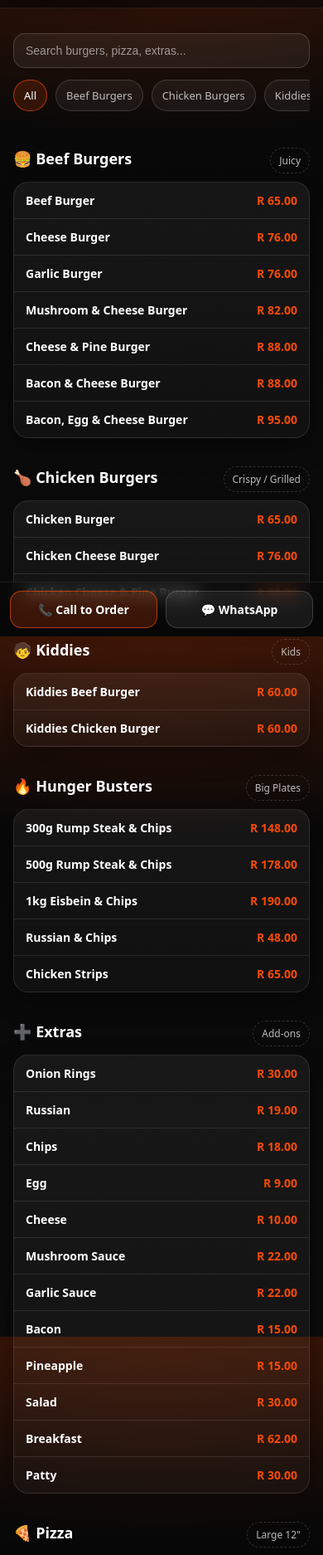
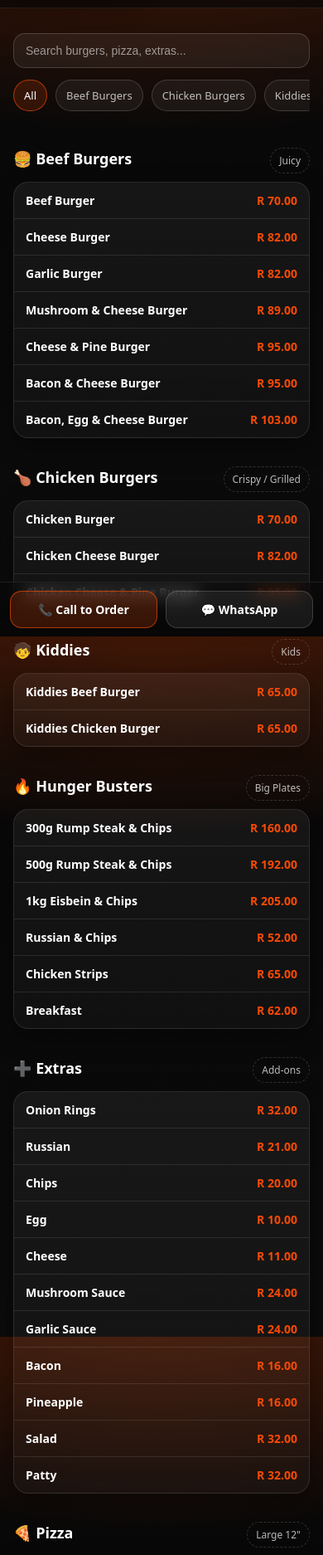
Before and after one commit to Reppolk/burger-hut-menu, a plain HTML site: page index.html in a window 390 px wide. Shown: the part 77-1951 px from the top of the page at 83% size. Drawn offline with Linux system fonts and the light colour scheme.

Commit message:
Update index.html

```diff
--- a/index.html
+++ b/index.html
@@ -233,13 +233,13 @@
     <section class="section" id="beef" data-section="beef">
       <div class="section-header"><h2>🍔 Beef Burgers</h2><span class="tag">Juicy</span></div>
       <div class="card">
-        <div class="item" data-name="beef burger"><div class="name">Beef Burger</div><div class="price">R 65.00</div></div>
-        <div class="item" data-name="cheese burger"><div class="name">Cheese Burger</div><div class="price">R 76.00</div></div>
-        <div class="item" data-name="garlic burger"><div class="name">Garlic Burger</div><div class="price">R 76.00</div></div>
-        <div class="item" data-name="mushroom and cheese burger"><div class="name">Mushroom &amp; Cheese Burger</div><div class="price">R 82.00</div></div>
-        <div class="item" data-name="cheese and pine burger"><div class="name">Cheese &amp; Pine Burger</div><div class="price">R 88.00</div></div>
-        <div class="item" data-name="bacon and cheese burger"><div class="name">Bacon &amp; Cheese Burger</div><div class="price">R 88.00</div></div>
-        <div class="item" data-name="bacon egg and cheese burger"><div class="name">Bacon, Egg &amp; Cheese Burger</div><div class="price">R 95.00</div></div>
+        <div class="item" data-name="beef burger"><div class="name">Beef Burger</div><div class="price">R 70.00</div></div>
+        <div class="item" data-name="cheese burger"><div class="name">Cheese Burger</div><div class="price">R 82.00</div></div>
+        <div class="item" data-name="garlic burger"><div class="name">Garlic Burger</div><div class="price">R 82.00</div></div>
+        <div class="item" data-name="mushroom and cheese burger"><div class="name">Mushroom &amp; Cheese Burger</div><div class="price">R 89.00</div></div>
+        <div class="item" data-name="cheese and pine burger"><div class="name">Cheese &amp; Pine Burger</div><div class="price">R 95.00</div></div>
+        <div class="item" data-name="bacon and cheese burger"><div class="name">Bacon &amp; Cheese Burger</div><div class="price">R 95.00</div></div>
+        <div class="item" data-name="bacon egg and cheese burger"><div class="name">Bacon, Egg &amp; Cheese Burger</div><div class="price">R 103.00</div></div>
       </div>
     </section>
 
@@ -247,9 +247,9 @@
     <section class="section" id="chicken" data-section="chicken">
       <div class="section-header"><h2>🍗 Chicken Burgers</h2><span class="tag">Crispy / Grilled</span></div>
       <div class="card">
-        <div class="item" data-name="chicken burger"><div class="name">Chicken Burger</div><div class="price">R 65.00</div></div>
-        <div class="item" data-name="chicken cheese burger"><div class="name">Chicken Cheese Burger</div><div class="price">R 76.00</div></div>
-        <div class="item" data-name="chicken cheese and pine burger"><div class="name">Chicken Cheese &amp; Pine Burger</div><div class="price">R 88.00</div></div>
+        <div class="item" data-name="chicken burger"><div class="name">Chicken Burger</div><div class="price">R 70.00</div></div>
+        <div class="item" data-name="chicken cheese burger"><div class="name">Chicken Cheese Burger</div><div class="price">R 82.00</div></div>
+        <div class="item" data-name="chicken cheese and pine burger"><div class="name">Chicken Cheese &amp; Pine Burger</div><div class="price">R 95.00</div></div>
       </div>
     </section>
 
@@ -257,8 +257,8 @@
     <section class="section" id="kiddies" data-section="kiddies">
       <div class="section-header"><h2>🧒 Kiddies</h2><span class="tag">Kids</span></div>
       <div class="card">
-        <div class="item" data-name="kiddies beef burger"><div class="name">Kiddies Beef Burger</div><div class="price">R 60.00</div></div>
-        <div class="item" data-name="kiddies chicken burger"><div class="name">Kiddies Chicken Burger</div><div class="price">R 60.00</div></div>
+        <div class="item" data-name="kiddies beef burger"><div class="name">Kiddies Beef Burger</div><div class="price">R 65.00</div></div>
+        <div class="item" data-name="kiddies chicken burger"><div class="name">Kiddies Chicken Burger</div><div class="price">R 65.00</div></div>
       </div>
     </section>
 
@@ -266,11 +266,12 @@
     <section class="section" id="busters" data-section="busters">
       <div class="section-header"><h2>🔥 Hunger Busters</h2><span class="tag">Big Plates</span></div>
       <div class="card">
-        <div class="item" data-name="300g rump steak and chips"><div class="name">300g Rump Steak &amp; Chips</div><div class="price">R 148.00</div></div>
-        <div class="item" data-name="500g rump steak and chips"><div class="name">500g Rump Steak &amp; Chips</div><div class="price">R 178.00</div></div>
-        <div class="item" data-name="1kg eisbein and chips"><div class="name">1kg Eisbein &amp; Chips</div><div class="price">R 190.00</div></div>
-        <div class="item" data-name="russian and chips"><div class="name">Russian &amp; Chips</div><div class="price">R 48.00</div></div>
+        <div class="item" data-name="300g rump steak and chips"><div class="name">300g Rump Steak &amp; Chips</div><div class="price">R 160.00</div></div>
+        <div class="item" data-name="500g rump steak and chips"><div class="name">500g Rump Steak &amp; Chips</div><div class="price">R 192.00</div></div>
+        <div class="item" data-name="1kg eisbein and chips"><div class="name">1kg Eisbein &amp; Chips</div><div class="price">R 205.00</div></div>
+        <div class="item" data-name="russian and chips"><div class="name">Russian &amp; Chips</div><div class="price">R 52.00</div></div>
         <div class="item" data-name="chicken strips"><div class="name">Chicken Strips</div><div class="price">R 65.00</div></div>
+        <div class="item" data-name="breakfast"><div class="name">Breakfast</div><div class="price">R 62.00</div></div>
       </div>
     </section>
 
@@ -278,18 +279,17 @@
     <section class="section" id="extras" data-section="extras">
       <div class="section-header"><h2>➕ Extras</h2><span class="tag">Add-ons</span></div>
       <div class="card">
-        <div class="item" data-name="onion rings"><div class="name">Onion Rings</div><div class="price">R 30.00</div></div>
-        <div class="item" data-name="russian"><div class="name">Russian</div><div class="price">R 19.00</div></div>
-        <div class="item" data-name="chips"><div class="name">Chips</div><div class="price">R 18.00</div></div>
-        <div class="item" data-name="egg"><div class="name">Egg</div><div class="price">R 9.00</div></div>
-        <div class="item" data-name="cheese"><div class="name">Cheese</div><div class="price">R 10.00</div></div>
-        <div class="item" data-name="mushroom sauce"><div class="name">Mushroom Sauce</div><div class="price">R 22.00</div></div>
-        <div class="item" data-name="garlic sauce"><div class="name">Garlic Sauce</div><div class="price">R 22.00</div></div>
-        <div class="item" data-name="bacon"><div class="name">Bacon</div><div class="price">R 15.00</div></div>
-        <div class="item" data-name="pineapple"><div class="name">Pineapple</div><div class="price">R 15.00</div></div>
-        <div class="item" data-name="salad"><div class="name">Salad</div><div class="price">R 30.00</div></div>
-        <div class="item" data-name="breakfast"><div class="name">Breakfast</div><div class="price">R 62.00</div></div>
-        <div class="item" data-name="patty"><div class="name">Patty</div><div class="price">R 30.00</div></div>
+        <div class="item" data-name="onion rings"><div class="name">Onion Rings</div><div class="price">R 32.00</div></div>
+        <div class="item" data-name="russian"><div class="name">Russian</div><div class="price">R 21.00</div></div>
+        <div class="item" data-name="chips"><div class="name">Chips</div><div class="price">R 20.00</div></div>
+        <div class="item" data-name="egg"><div class="name">Egg</div><div class="price">R 10.00</div></div>
+        <div class="item" data-name="cheese"><div class="name">Cheese</div><div class="price">R 11.00</div></div>
+        <div class="item" data-name="mushroom sauce"><div class="name">Mushroom Sauce</div><div class="price">R 24.00</div></div>
+        <div class="item" data-name="garlic sauce"><div class="name">Garlic Sauce</div><div class="price">R 24.00</div></div>
+        <div class="item" data-name="bacon"><div class="name">Bacon</div><div class="price">R 16.00</div></div>
+        <div class="item" data-name="pineapple"><div class="name">Pineapple</div><div class="price">R 16.00</div></div>
+        <div class="item" data-name="salad"><div class="name">Salad</div><div class="price">R 32.00</div></div>
+        <div class="item" data-name="patty"><div class="name">Patty</div><div class="price">R 32.00</div></div>
       </div>
     </section>
 
@@ -297,11 +297,11 @@
     <section class="section" id="pizza" data-section="pizza">
       <div class="section-header"><h2>🍕 Pizza</h2><span class="tag">Large 12&quot;</span></div>
       <div class="card">
-        <div class="item" data-name="god father pizza"><div class="name">God Father</div><div class="price">R 160.00</div></div>
-        <div class="item" data-name="chicken bacon mayo pizza"><div class="name">Chicken, Bacon &amp; Mayo</div><div class="price">R 136.00</div></div>
-        <div class="item" data-name="el greco pizza"><div class="name">EL Greco</div><div class="price">R 124.00</div></div>
-        <div class="item" data-name="ham and cheese pizza"><div class="name">Ham &amp; Cheese</div><div class="price">R 100.00</div></div>
-        <div class="item" data-name="margarita pizza"><div class="name">Margarita</div><div class="price">R 95.00</div></div>
+        <div class="item" data-name="god father pizza"><div class="name">God Father</div><div class="price">R 172.00</div></div>
+        <div class="item" data-name="chicken bacon mayo pizza"><div class="name">Chicken, Bacon &amp; Mayo</div><div class="price">R 147.00</div></div>
+        <div class="item" data-name="el greco pizza"><div class="name">EL Greco</div><div class="price">R 134.00</div></div>
+        <div class="item" data-name="ham and cheese pizza"><div class="name">Ham &amp; Cheese</div><div class="price">R 108.00</div></div>
+        <div class="item" data-name="margarita pizza"><div class="name">Margarita</div><div class="price">R 103.00</div></div>
       </div>
     </section>
 
@@ -309,14 +309,14 @@
     <section class="section" id="toppings" data-section="toppings">
       <div class="section-header"><h2>🧀 Extra Toppings</h2><span class="tag">Pizza Add-ons</span></div>
       <div class="card">
-        <div class="item" data-name="topping cheese"><div class="name">Cheese</div><div class="price">R 17.00</div></div>
-        <div class="item" data-name="topping bacon"><div class="name">Bacon</div><div class="price">R 15.00</div></div>
-        <div class="item" data-name="topping ham"><div class="name">Ham</div><div class="price">R 15.00</div></div>
-        <div class="item" data-name="topping chicken"><div class="name">Chicken</div><div class="price">R 19.00</div></div>
-        <div class="item" data-name="topping mushrooms"><div class="name">Mushrooms</div><div class="price">R 15.00</div></div>
-        <div class="item" data-name="topping peppers"><div class="name">Peppers</div><div class="price">R 15.00</div></div>
-        <div class="item" data-name="topping russian"><div class="name">Russian</div><div class="price">R 19.00</div></div>
-        <div class="item" data-name="topping steak"><div class="name">Steak</div><div class="price">R 30.00</div></div>
+        <div class="item" data-name="topping cheese"><div class="name">Cheese</div><div class="price">R 19.00</div></div>
+        <div class="item" data-name="topping bacon"><div class="name">Bacon</div><div class="price">R 16.00</div></div>
+        <div class="item" data-name="topping ham"><div class="name">Ham</div><div class="price">R 16.00</div></div>
+        <div class="item" data-name="topping chicken"><div class="name">Chicken</div><div class="price">R 21.00</div></div>
+        <div class="item" data-name="topping mushrooms"><div class="name">Mushrooms</div><div class="price">R 16.00</div></div>
+        <div class="item" data-name="topping peppers"><div class="name">Peppers</div><div class="price">R 16.00</div></div>
+        <div class="item" data-name="topping russian"><div class="name">Russian</div><div class="price">R 21.00</div></div>
+        <div class="item" data-name="topping steak"><div class="name">Steak</div><div class="price">R 32.00</div></div>
       </div>
     </section>
 
@@ -324,11 +324,11 @@
     <section class="section" id="sandwich" data-section="sandwich">
       <div class="section-header"><h2>🥪 Sandwiches</h2><span class="tag">Toasted / Fresh</span></div>
       <div class="card">
-        <div class="item" data-name="ham and cheese sandwich"><div class="name">Ham &amp; Cheese</div><div class="price">R 42.00</div></div>
-        <div class="item" data-name="ham cheese tomato sandwich"><div class="name">Ham, Cheese &amp; Tomato</div><div class="price">R 48.00</div></div>
-        <div class="item" data-name="chicken mayo sandwich"><div class="name">Chicken &amp; Mayo</div><div class="price">R 60.00</div></div>
-        <div class="item" data-name="bacon egg cheese sandwich"><div class="name">Bacon, Egg &amp; Cheese</div><div class="price">R 65.00</div></div>
-        <div class="item" data-name="bacon cheese sandwich"><div class="name">Bacon &amp; Cheese</div><div class="price">R 55.00</div></div>
+        <div class="item" data-name="ham and cheese sandwich"><div class="name">Ham &amp; Cheese</div><div class="price">R 45.00</div></div>
+        <div class="item" data-name="ham cheese tomato sandwich"><div class="name">Ham, Cheese &amp; Tomato</div><div class="price">R 52.00</div></div>
+        <div class="item" data-name="chicken mayo sandwich"><div class="name">Chicken &amp; Mayo</div><div class="price">R 65.00</div></div>
+        <div class="item" data-name="bacon egg cheese sandwich"><div class="name">Bacon, Egg &amp; Cheese</div><div class="price">R 70.00</div></div>
+        <div class="item" data-name="bacon cheese sandwich"><div class="name">Bacon &amp; Cheese</div><div class="price">R 60.00</div></div>
       </div>
     </section>
 
```
